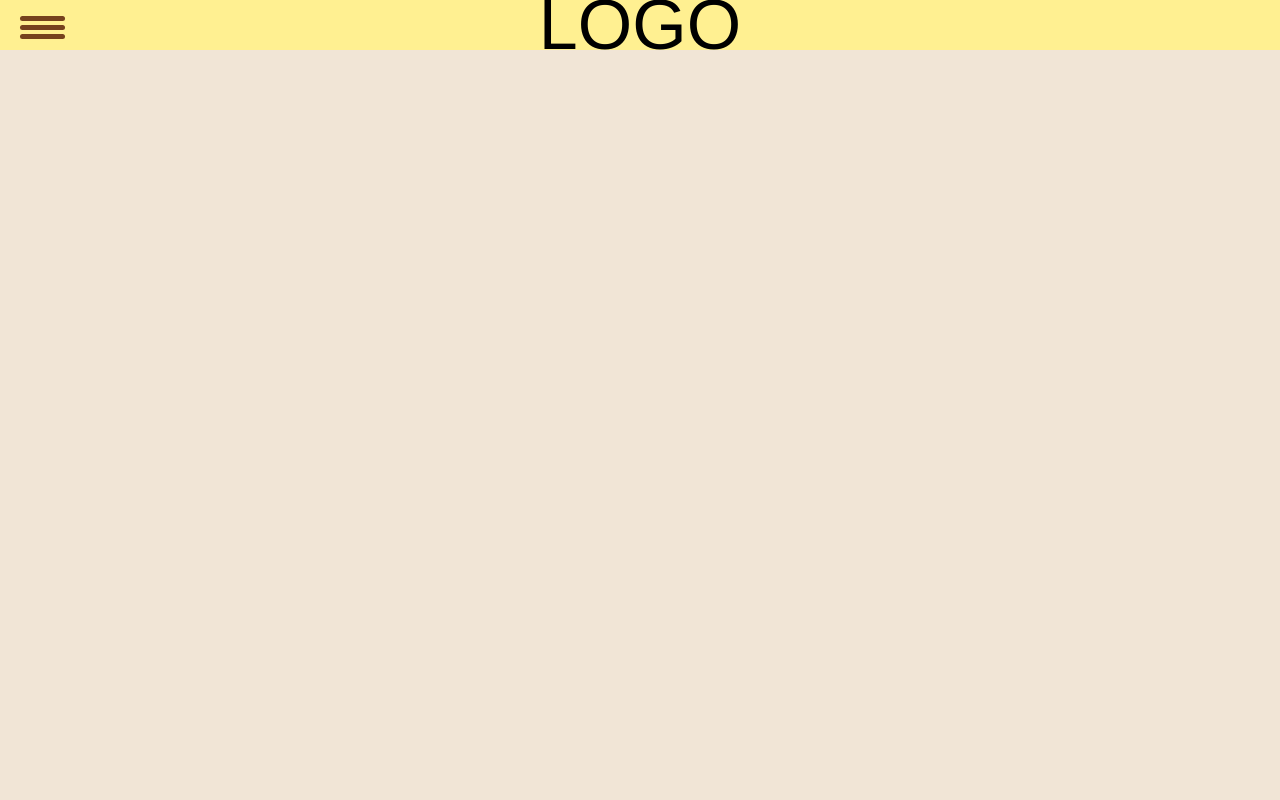
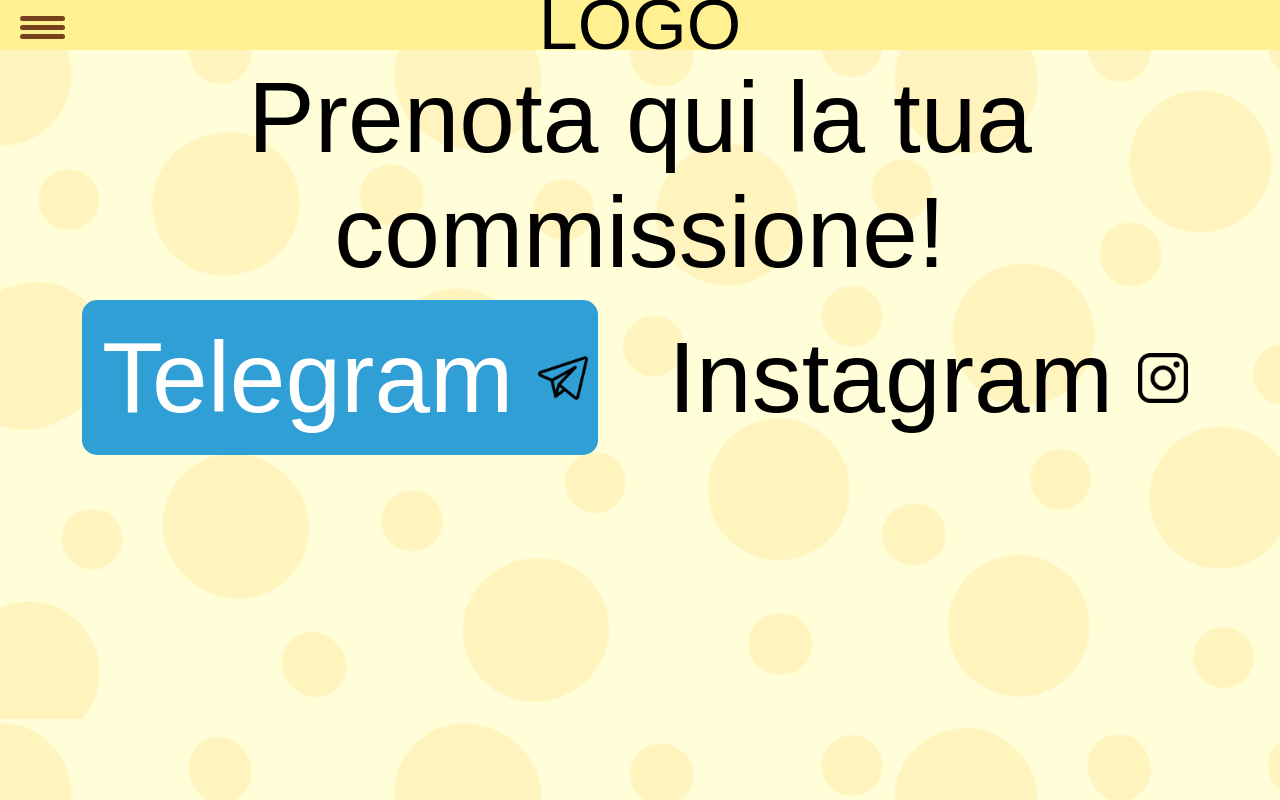
Before and after one commit to KuiilMcFly/PurinHandMade, a React (Vite) app: page /contatti in a window 1280 px wide. Built offline with nearby package versions, Linux system fonts and the light colour scheme.

Commit message:
Redirecting to Instagram

```diff
--- /dev/null
+++ b/src/components/ContactComponents/TransparentContainer.jsx
@@ -0,0 +1,30 @@
+import React from "react";
+import "../../styles/ContattiStyle/ContattiCSS.css";
+import telegramIcon from "../../assets/icons/telegram.png";
+import instagramIcon from "../../assets/icons/instagram.png";
+
+const TransparentContainer = () => {
+  return (
+    <div className="transparent-container">
+      <p>Prenota qui la tua commissione!</p>
+
+      <div className="ContactsWrapper">
+        <a href="">
+          <div className="social-block" id="telegram-block">
+            <p>Telegram</p>
+            <img id="telegramIcon" src={telegramIcon} alt="" />
+          </div>
+        </a>
+
+        <a href="https://www.instagram.com/purinhandmade/">
+          <div className="social-block" id="instagram-block">
+            <p>Instagram</p>
+            <img src={instagramIcon} alt="" />
+          </div>
+        </a>
+      </div>
+    </div>
+  );
+};
+
+export default TransparentContainer;
--- a/src/pages/Contatti.jsx
+++ b/src/pages/Contatti.jsx
@@ -1,9 +1,13 @@
 import React from "react";
 import Header from "../components/HeaderComponents/Header";
+import "../styles/ContattiStyle/ContattiCSS.css";
+import TransparentContainer from "../components/ContactComponents/TransparentContainer";
+
 const Contatti = () => {
   return (
-    <div>
+    <div className="ContactContainer">
       <Header />
+      <TransparentContainer />
     </div>
   );
 };
--- /dev/null
+++ b/src/styles/ContattiStyle/ContattiCSS.css
@@ -0,0 +1,42 @@
+.ContactContainer {
+  background: url("../../assets/backgrounds/SfondoPudding.png");
+  height: 100vh;
+}
+
+.transparent-container {
+  display: flex;
+  flex-direction: column;
+  justify-content: center;
+  align-items: center;
+}
+.transparent-container p {
+  font-size: 100px;
+  text-align: center;
+  padding: 10px;
+}
+
+.ContactsWrapper {
+  display: flex;
+  justify-content: center;
+  gap: 50px;
+  flex-wrap: wrap;
+}
+.ContactsWrapper a {
+  text-decoration: none;
+  color: black;
+}
+.ContactsWrapper a #telegram-block {
+  background-color: #2F9FD5;
+  color: white;
+}
+.ContactsWrapper a .social-block {
+  display: flex;
+  align-items: center;
+  border-radius: 15px;
+  padding: 10px;
+  gap: 15px;
+}
+.ContactsWrapper a .social-block img {
+  width: 50px;
+  height: 50px;
+}/*# sourceMappingURL=ContattiCSS.css.map */
```
Also changed, not shown: 1 other file (tests, documents, lock files or other folders).
